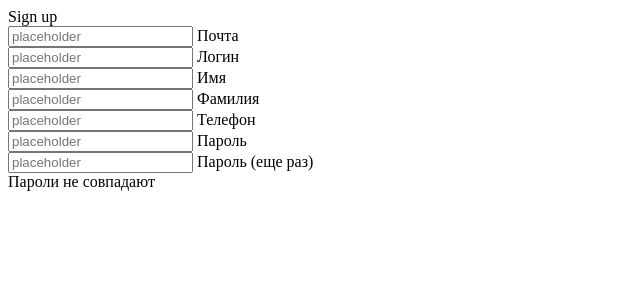
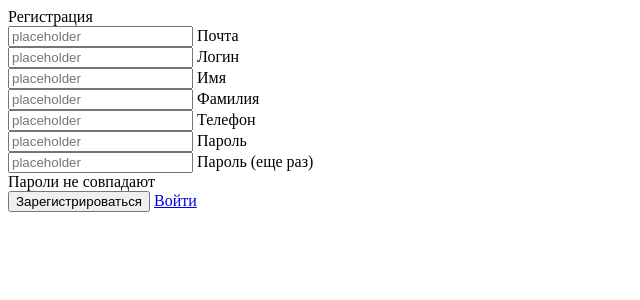
Before and after one commit to Pashua85/middle.messenger.praktikum.yandex, a Node server app: template src/pages/signUpPage/signUpPage.hbs in a window 1280 px wide. Shown: the top 300 px of the page, without its empty margins (0-640 px from the left). Run offline with Node 20, Linux system fonts and the light colour scheme; the template is opened without the code that fills it, so the values that code supplies are empty; some libraries are stand-ins or nearby versions.

Commit message:
add customButton

```diff
--- a/package.json
+++ b/package.json
@@ -4,8 +4,8 @@
   "description": "### Откройте pull request в ветку main из ветки, где вы разрабатывали проект, и добавьте ссылку на этот pr в README.md в ветке main.  ### ВАЖНО: pull request должен называться “Sprint i” (i — номер спринта).",
   "scripts": {
     "start": "npm run build && node ./server.js",
-    "dev": "parcel ./index.html --no-cache",
-    "build": "rm -rf dist && parcel build ./index.html --no-optimize"
+    "dev": "parcel ./index.html --no-cache --open",
+    "build": "rm -rf dist && parcel build ./index.html --no-cache"
   },
   "repository": {
     "type": "git",
--- a/src/pages/signUpPage/signUpPage.hbs
+++ b/src/pages/signUpPage/signUpPage.hbs
@@ -1,6 +1,6 @@
 <div class="sign-up-page">
   <form class="sign-up-form">
-    <div class="sign-up-form__title">Sign up</div>
+    <div class="sign-up-form__title">Регистрация</div>
     {{> formInput title="Почта" name="email" type="text" valid=true}}
     {{> formInput title="Логин" name="login" type="text" valid=true}}
     {{> formInput title="Имя" name="first_name" type="text" valid=true}}
@@ -14,6 +14,10 @@
       errorMessage="Пароли не совпадают"
       valid=false
     }}
+    <div class="sign-up-form__buttons">
+      {{> customButton type="button" title="Зарегистрироваться" id="sing-up-button"}}
+      <a href="#" class="sign-up-form__link">Войти</a>
+    </div>
   </form>
 
 
--- /dev/null
+++ b/src/partials/customButton/customButton.hbs
@@ -0,0 +1 @@
+<button type={{type}} class="custom-button" id={{id}}>{{title}}</button>
--- a/src/registerPartials.js
+++ b/src/registerPartials.js
@@ -2,9 +2,11 @@ import Handlebars from "handlebars/dist/handlebars.runtime";
 import someButton from "./partials/someButton/someButton.hbs";
 import outerPartial from "./partials/outerPartial/outerPartial.hbs";
 import formInput from "./partials/formInput/formInput.hbs";
+import customButton from "./partials/customButton/customButton.hbs";
 
 export const registerPartials = () => {
   Handlebars.registerPartial("someButton", someButton);
   Handlebars.registerPartial("outerPartial", outerPartial);
   Handlebars.registerPartial("formInput", formInput);
+  Handlebars.registerPartial("customButton", customButton);
 };
--- a/src/styles.js
+++ b/src/styles.js
@@ -3,3 +3,4 @@ import "./index.scss";
 import "./pages/signUpPage/signUpPage.scss";
 import "./partials/someButton/someButton.scss";
 import "./partials/formInput/formInput.scss";
+import "./partials/customButton/customButton.scss";
--- a/src/variables.scss
+++ b/src/variables.scss
@@ -1,6 +1,9 @@
 $blue: #3369F3;
 $grey: #999999;
 $red: #FF2F2F;
+$grey-1: rgba(0, 0, 0, 0.14);
+$white: #FFFFFF;
 
 $base-color: $blue;
 $error-color: $red;
+$shadow-color: $grey-1;
```
Also changed, not shown: src/pages/signUpPage/signUpPage.scss (+21 -1 lines), src/partials/customButton/customButton.scss (added, +12 -0 lines).
